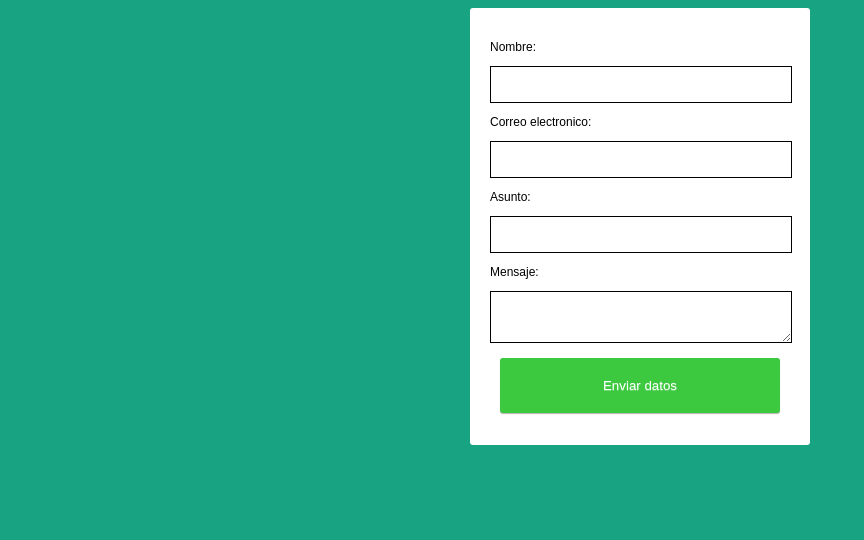
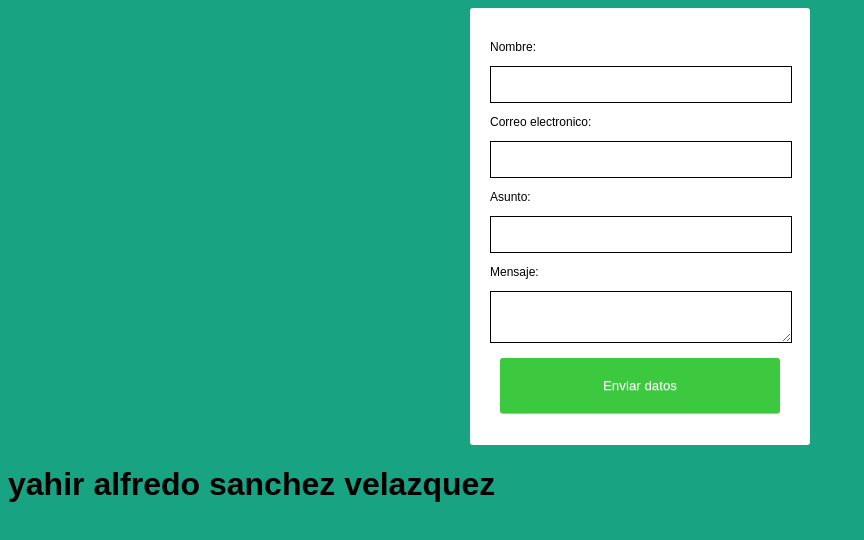
Before and after one commit to YahirS/Practica-9, a plain HTML site: page index.html in a window 1280 px wide. Shown: the whole page, without its empty margins (0-864 px from the left). Drawn offline with Linux system fonts and the light colour scheme.

Commit message:
Update index.html

```diff
--- a/index.html
+++ b/index.html
@@ -55,6 +55,7 @@
         <p class="center-content"><input type="submit" class="btn btn-green" value="Enviar datos">
         </p>
     </form>
+    <h1> yahir  alfredo sanchez velazquez  </h1>
 
 </body>
 </html>
```
